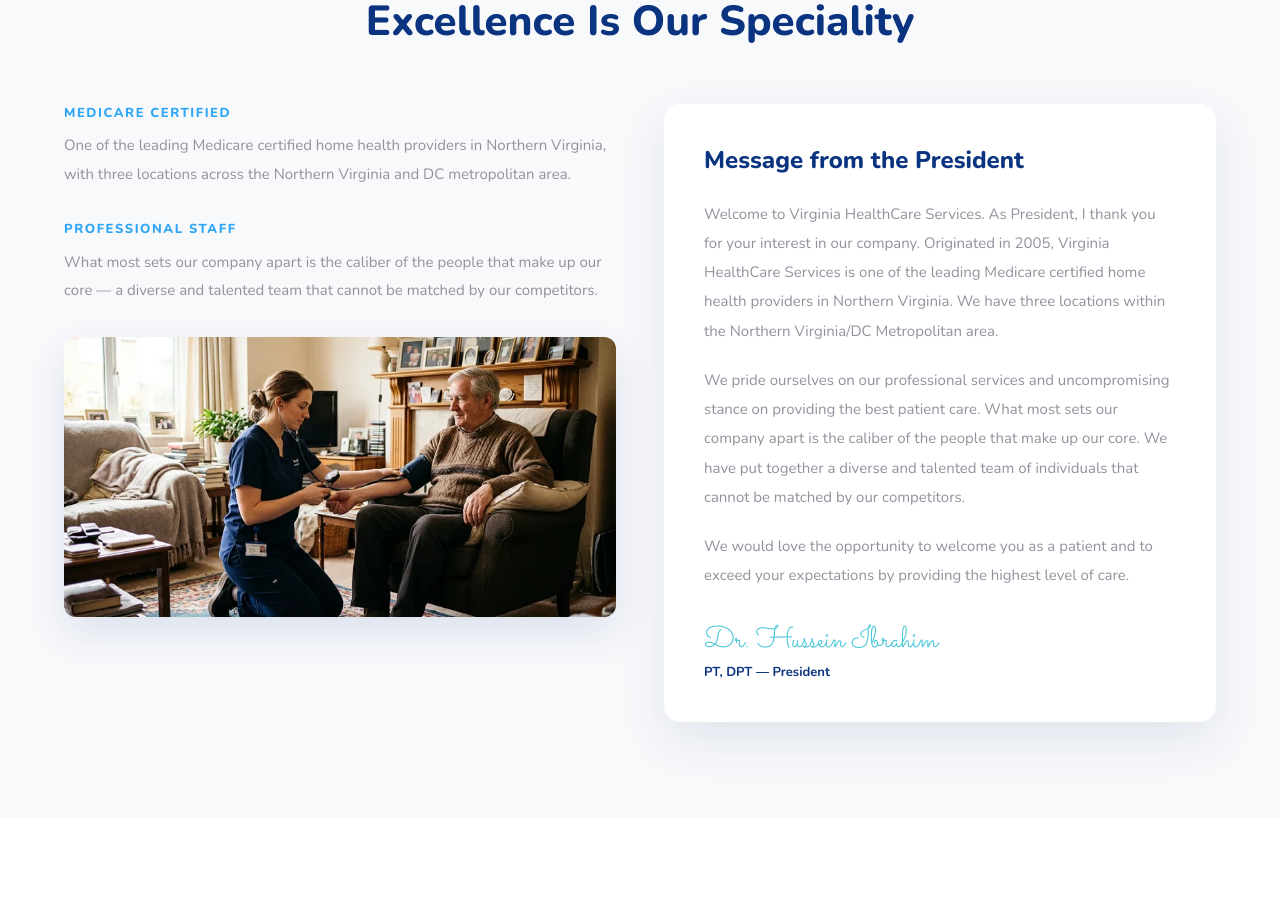
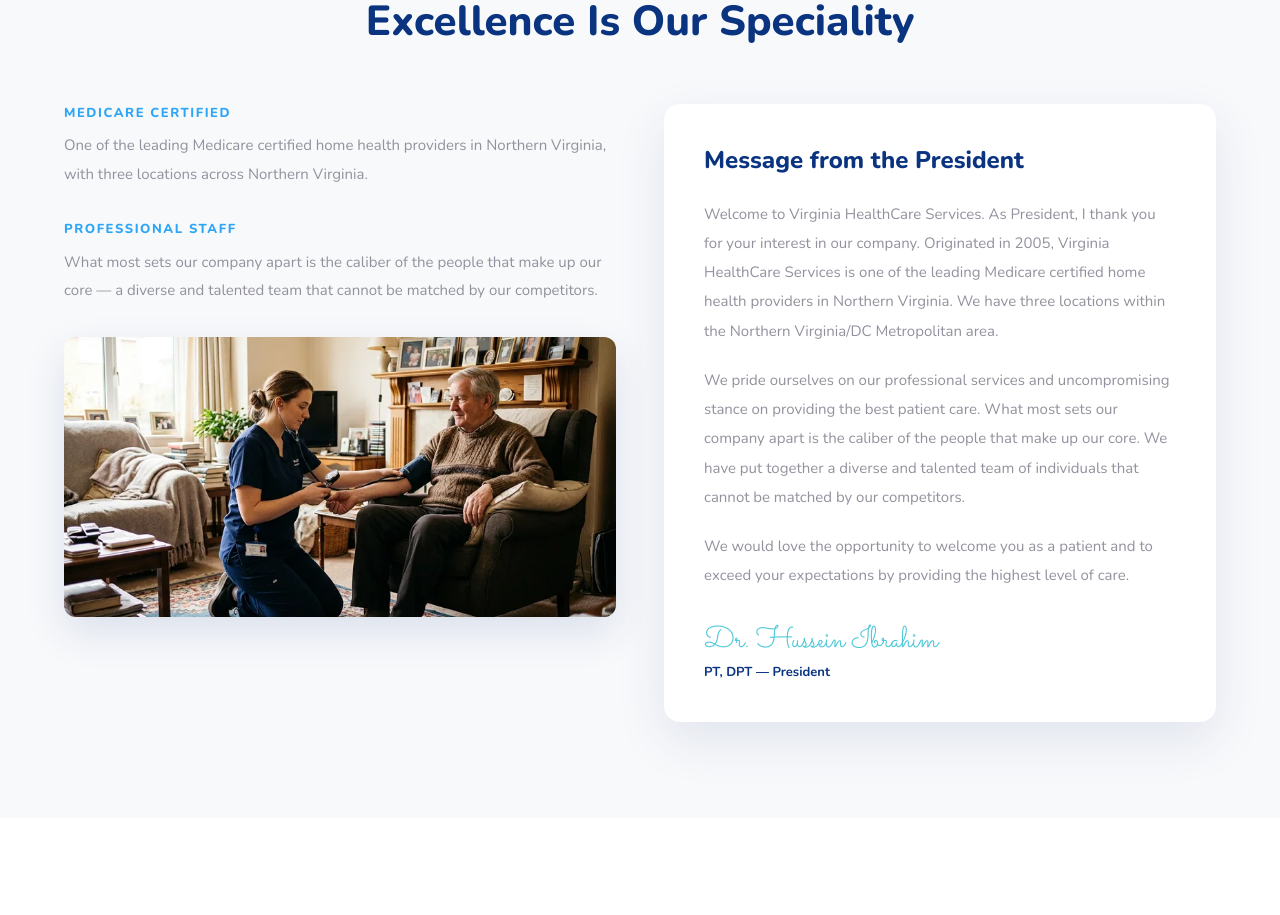
Before and after one commit to varhealthservices-svg/vahealthservices, a Next.js app: page /about in a window 1280 px wide. Shown: the part 1520-2435 px from the top of the page. Built offline with nearby package versions, Linux system fonts and the light colour scheme.

Commit message:
Update page.tsx

```diff
--- a/app/about/page.tsx
+++ b/app/about/page.tsx
@@ -249,7 +249,7 @@
 const FEATURES = [
   {
     title: "Medicare Certified",
-    body: "One of the leading Medicare certified home health providers in Northern Virginia, with three locations across the Northern Virginia and DC metropolitan area.",
+    body: "One of the leading Medicare certified home health providers in Northern Virginia, with three locations across Northern Virginia.",
   },
   {
     title: "Professional Staff",
```
